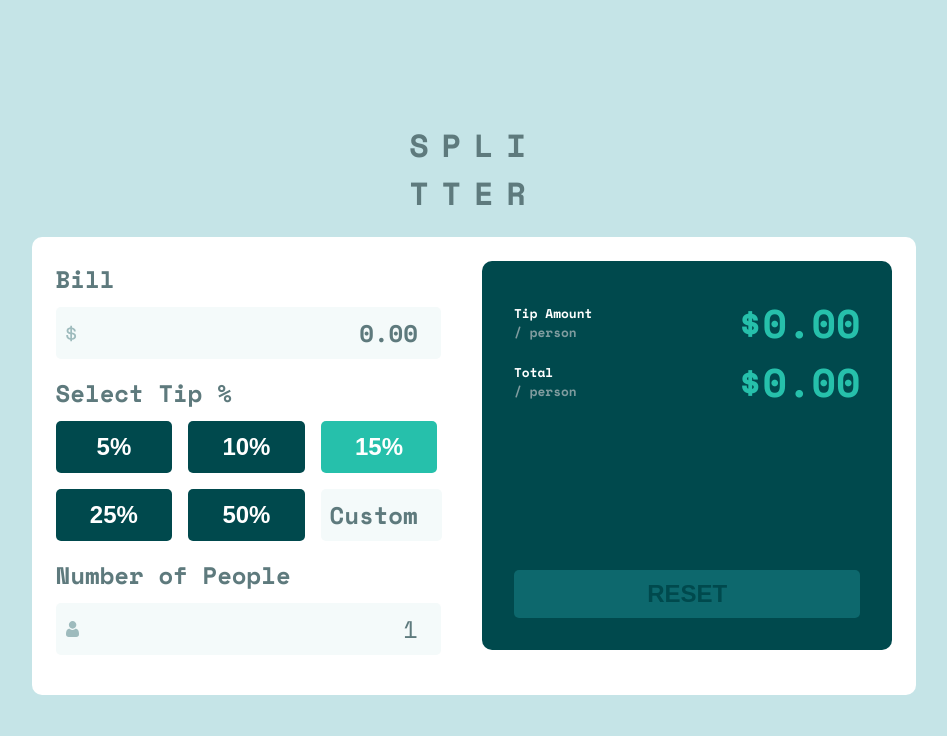
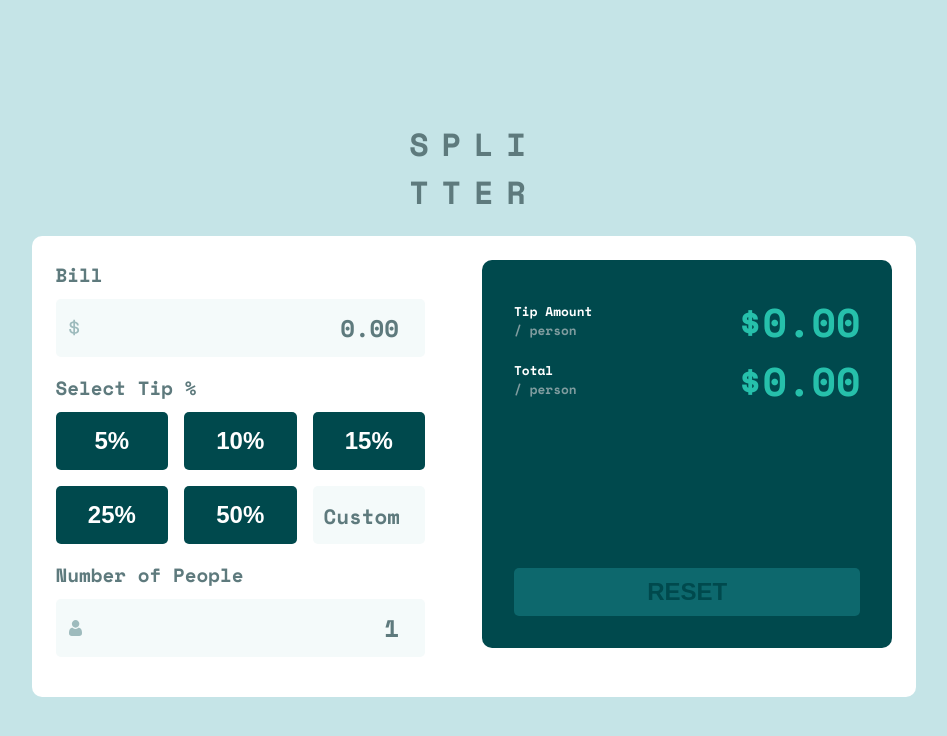
Before and after one commit to Maflacs/frontend-mentor-tip-calculator, a React (Create React App) app: page / in a window 1280 px wide. Shown: the top 736 px of the page, without its empty margins (166-1113 px from the left). Built offline with nearby package versions, Linux system fonts and the light colour scheme.

Commit message:
Add active states design

```diff
--- a/src/App.css
+++ b/src/App.css
@@ -1,3 +1,9 @@
+*,
+*::before,
+*::after {
+  box-sizing: border-box;
+}
+
 /* CSS Variables */
 :root {
   --strong-cyan: hsl(172, 67%, 45%);
@@ -54,6 +60,7 @@ body {
 /* Input Groups */
 .input-group {
   margin-bottom: 1rem;
+  font-size: 1.2rem;
 }
 
 .input-group label {
@@ -64,7 +71,7 @@ body {
 
 .input-group input {
   font-family: 'Space Mono', monospace;
-  width: 90%;
+  font-weight: 700;
   padding: .5rem;
   font-size: 1.5rem;
   border-radius: 5px;
--- a/src/App.js
+++ b/src/App.js
@@ -8,19 +8,22 @@ import "./App.css";
 function App() {
   // State variables for bill, tip, and people count
   const [bill, setBill] = useState();
-  const [tipPercentage, setTipPercentage] = useState(15); // Default to 15%
+  const [tipPercentage, setTipPercentage] = useState();
   const [people, setPeople] = useState(1);
 
   // Calculate tip and total per person
-  const tipAmount = bill > 0 ? ((bill * tipPercentage) / 100 / people).toFixed(2) : "0.00";
-  const totalAmount = bill > 0 ? (bill / people + parseFloat(tipAmount)).toFixed(2) : "0.00";
+  const tipAmount = bill > 0 && tipPercentage && people > 0 ? ((bill * tipPercentage) / 100 / people).toFixed(2) : "0.00";
+  const totalAmount = bill > 0 && tipPercentage && people > 0 ? (bill / people + parseFloat(tipAmount)).toFixed(2) : "0.00";
 
   // Reset function to clear inputs
   const handleReset = () => {
     setBill(0);
-    setTipPercentage(15); // Reset to default tip percentage
+    setTipPercentage(); // Reset to default tip percentage
     setPeople(1);
   };
+
+    // Determine if the result is 0 or greater than 0
+    const isResultGreaterThanZero = parseFloat(tipAmount) > 0 || parseFloat(totalAmount) > 0;
 
   return (
     <div className="container">
@@ -39,7 +42,7 @@ function App() {
           <PeopleInput people={people} setPeople={setPeople} />
         </div>
         <div className="results">
-          <Result tipAmount={tipAmount} totalAmount={totalAmount} handleReset={handleReset}/>
+          <Result tipAmount={tipAmount} totalAmount={totalAmount} handleReset={handleReset} isResultGreaterThanZero={isResultGreaterThanZero}/>
         </div>
       </div>
     </div>
--- a/src/components/BillInput/BillInput.module.css
+++ b/src/components/BillInput/BillInput.module.css
@@ -9,5 +9,19 @@
   border-radius: 5px;
   font-size: 1.5rem;
   text-align: end;
-  border: none;
+  border: 3px solid transparent;
+  width: 90%;
+  transition: border 0.3s ease; /* Smooth transition for the border */
+  outline: none; /* Remove the default black outline */
+  color: var(--strong-cyan);
 }
+
+.billInput:hover,
+.billInput:focus {
+  border: 3px solid var(--strong-cyan);
+  cursor: pointer;
+}
+
+.billInput:active {
+  border: 3px solid var(--strong-cyan);
+}
--- a/src/components/PeopleInput/PeopleInput.jsx
+++ b/src/components/PeopleInput/PeopleInput.jsx
@@ -2,16 +2,21 @@ import React from "react";
 import styles from "./PeopleInput.module.css";
 
 const PeopleInput = ({ people, setPeople }) => {
+  const handleChange = (e) => {
+    const value = parseInt(e.target.value) || 0;
+    setPeople(value);
+  };
+
   return (
     <div className="input-group">
-      <label htmlFor="people">Number of People</label>
+      <label htmlFor="people">Number of People<span className={styles.zero}>{people === 0 ? "Can't be zero" : ""}</span></label>
       <input
-        className={styles.peopleInput}
+        className={`${styles.peopleInput} ${people === 0 ? styles.error : ""}`} // Dynamically add error class
         type="number"
         id="people"
         value={people}
-        onChange={(e) => setPeople(parseInt(e.target.value))}
-        min="1"
+        onChange={handleChange}
+        min="0"
         placeholder="1"
       />
     </div>
--- a/src/components/PeopleInput/PeopleInput.module.css
+++ b/src/components/PeopleInput/PeopleInput.module.css
@@ -1,14 +1,36 @@
 .peopleInput {
-  background-image: url("../../assets/images/icon-person.svg"); /* Path to your dollar icon */
+  background-image: url("../../assets/images/icon-person.svg"); /* Path to the person icon */
   background-position: 10px center; /* Position the icon */
   background-repeat: no-repeat; /* Prevent the image from repeating */
   padding-left: 1rem; /* Add padding so the text doesn't overlap the icon */
-  background-color: var(
-    --very-light-grayish-cyan
-  ); /* Optional: background color */
-  border: none;
+  background-color: var(--very-light-grayish-cyan); /* Optional: background color */
   border-radius: 5px;
   font-size: 1.5rem;
   text-align: end;
   color: var(--dark-grayish-cyan);
+  width: 90%;
+  border: 3px solid transparent; /* Default to transparent border */
+  transition: border 0.3s ease; /* Smooth transition for the border */
+  outline: none; /* Remove the default black outline */
 }
+
+/* When hovering over or focusing the input, apply the cyan border */
+.peopleInput:hover,
+.peopleInput:focus {
+  border: 3px solid var(--strong-cyan); /* Cyan border on hover/focus */
+  cursor: pointer;
+}
+
+/* Error state for when people == 0 */
+.error {
+  border: 3px solid red; /* Red border when people = 0 */
+}
+
+.zero {
+  color: red;
+  font-size: .9rem;
+  margin-right: 2.7rem;
+  float: inline-end;
+  margin-top: 1rem;
+  font-weight: 300;
+}
--- a/src/components/ResetButton/ResetButton.jsx
+++ b/src/components/ResetButton/ResetButton.jsx
@@ -1,9 +1,14 @@
 import React from "react";
-import styles from "./ResetButton.module.css"
+import styles from "./ResetButton.module.css";
 
-const ResetButton = ({ handleReset }) => {
+const ResetButton = ({ handleReset, isResultGreaterThanZero }) => {
   return (
-    <button className={styles.resetButton} onClick={handleReset}>
+    <button
+      className={`${styles.resetButton} ${
+        isResultGreaterThanZero ? styles.active : styles.inactive
+      }`}
+      onClick={handleReset}
+    >
       RESET
     </button>
   );
--- a/src/components/ResetButton/ResetButton.module.css
+++ b/src/components/ResetButton/ResetButton.module.css
@@ -1,5 +1,4 @@
 .resetButton {
-  background-color: #0d686d;
   border: none;
   color: var(--very-dark-cyan);
   padding: 10px;
@@ -8,4 +7,24 @@
   cursor: pointer;
   font-size: 1.5rem;
   margin-top: 40%;
+  cursor: pointer;
+  transition: background-color 0.3s ease; /* Smooth transition for color */
 }
+
+/* Styles for the button when result is greater than zero (active state) */
+.active {
+  background-color: var(--strong-cyan);
+}
+
+.active:hover {
+  background-color: #9fe8df;
+}
+
+/* Styles for the button when result is zero (inactive state) */
+.inactive {
+  background-color: #0d686d;
+}
+
+.inactive:hover {
+  background-color: var(--light-grayish-cyan);
+}
--- a/src/components/Result/Result.jsx
+++ b/src/components/Result/Result.jsx
@@ -2,7 +2,7 @@ import React from "react";
 import styles from "./Result.module.css";
 import ResetButton from "../ResetButton/ResetButton";
 
-const Result = ({ tipAmount, totalAmount, handleReset }) => {
+const Result = ({ tipAmount, totalAmount, handleReset, isResultGreaterThanZero }) => {
   return (
     <div className={styles.resultContainer}>
       <div>
@@ -21,7 +21,7 @@ const Result = ({ tipAmount, totalAmount, handleReset }) => {
           <div className={styles.amount}>${totalAmount}</div>
         </div>
       </div>
-      <ResetButton handleReset={handleReset} />
+      <ResetButton handleReset={handleReset} isResultGreaterThanZero={isResultGreaterThanZero}/>
     </div>
   );
 };
--- a/src/components/TipSelector/TipSelector.module.css
+++ b/src/components/TipSelector/TipSelector.module.css
@@ -12,12 +12,12 @@
   justify-content: stretch;
   align-content: stretch;
   align-items: stretch;
-  width: 93%;
+  width: 90%;
 }
 
 .selected {
   background-color: var(--strong-cyan);
-  color: var(--white);
+  color: var(--very-dark-cyan);
 }
 
 button {
@@ -30,10 +30,26 @@ button {
   cursor: pointer;
 }
 
+button:hover {
+  background-color: var(--light-grayish-cyan);
+  color: var(--very-dark-cyan)
+}
+
 .customInput {
   border-radius: 5px;
   background-color: var(--very-light-grayish-cyan);
   font-weight: bold;
   text-align: center;
   border: none;
+  width: 100%;
+  border: 3px solid transparent;
 }
+
+.customInput:hover {
+  border: 3px solid var(--strong-cyan);
+  cursor: pointer;
+}
+
+.customInput::placeholder {
+  font-size: 1.3rem;
+}
```
